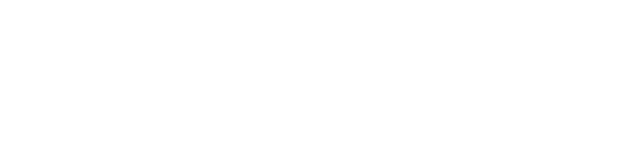
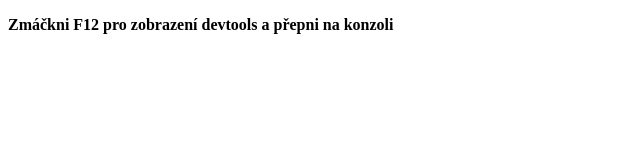
Before and after one commit to jficz/hello-world, a plain HTML site: page index.html in a window 1280 px wide. Shown: the whole page, without its empty margins (0-640 px from the left). Drawn offline with Linux system fonts and the light colour scheme.

Commit message:
Stylovani

```diff
--- a/index.html
+++ b/index.html
@@ -4,8 +4,10 @@
     <meta charset="UTF-8">
     <meta name="viewport" content="width=device-width, initial-scale=1.0">
     <title>Document</title>
+    <link rel="stylesheet" href="style.css">
 </head>
 <body>
     <script src="./hello.js" ></script>
+    <p>Zmáčkni F12 pro zobrazení devtools a přepni na konzoli</p>
 </body>
 </html>
--- /dev/null
+++ b/style.css
@@ -0,0 +1 @@
+p { font-weight: bold;}
```
